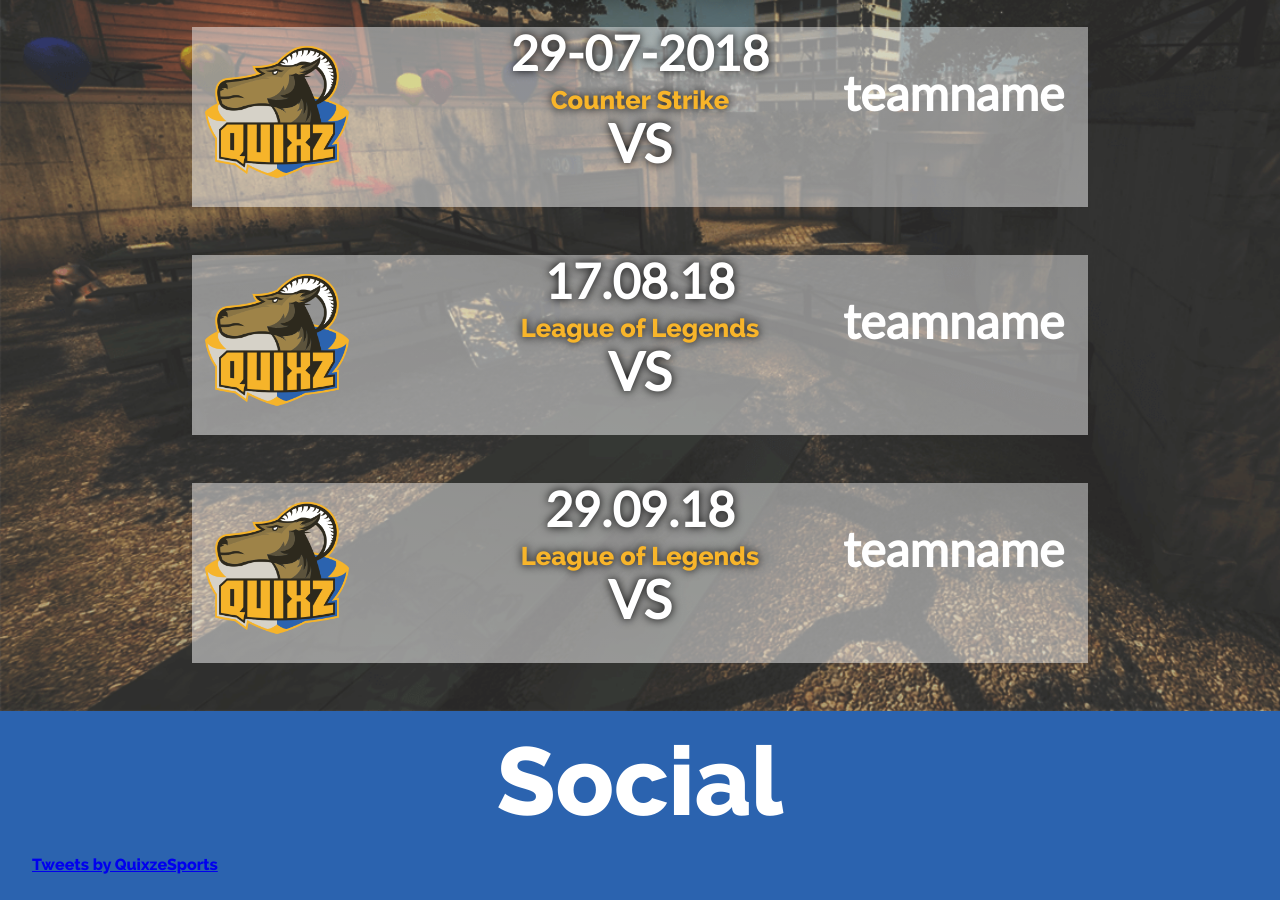
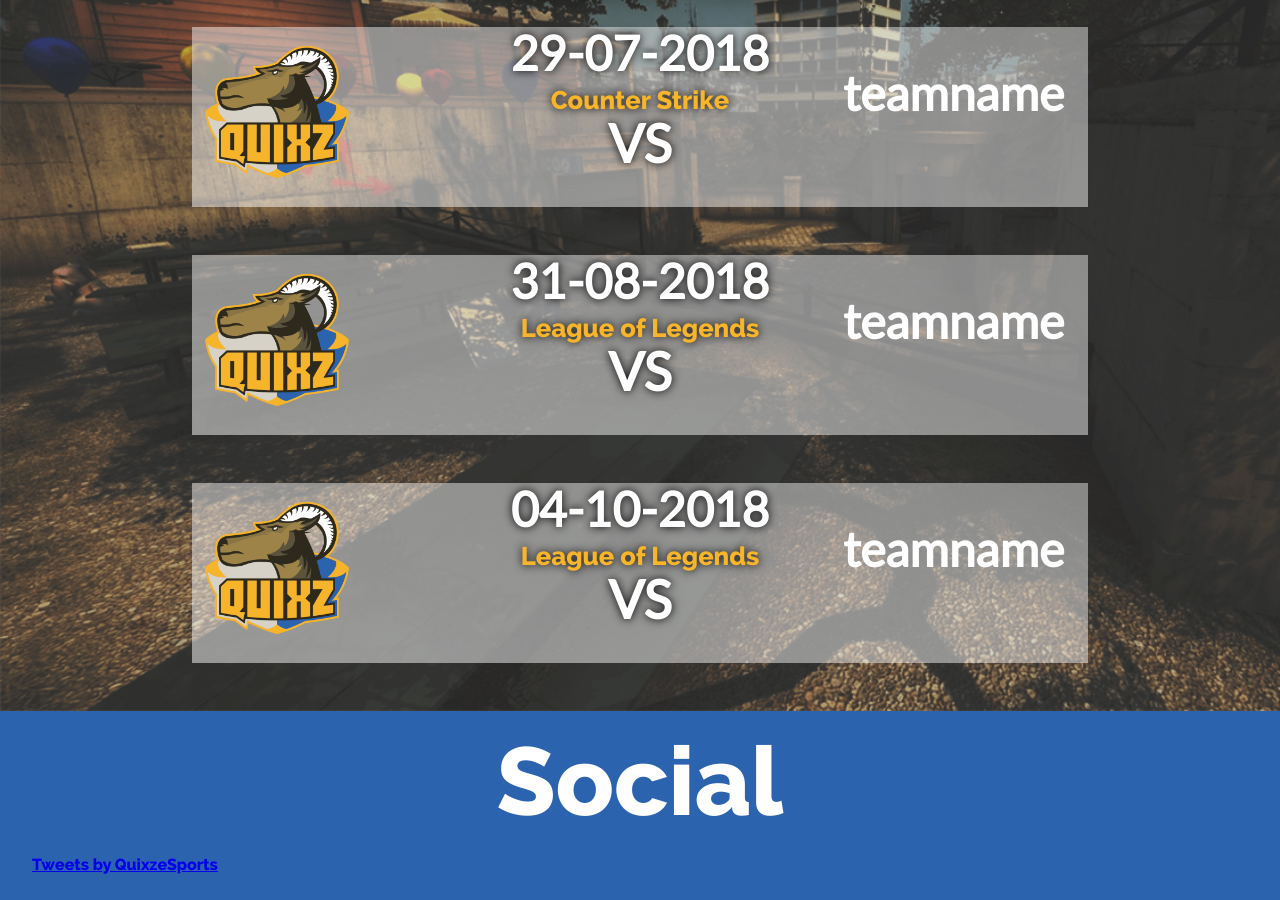
Before and after one commit to EndreKlakk/Quixz_eSports, a Jekyll site: the page built from index.md, in a window 1280 px wide and 900 px high, scrolled down 2788 px. Built offline with Jekyll 4.4.1, drawn with Linux system fonts in a browser that asks for light colours; a script that is not in the unit is left out; comment, search, counter and statistics services are not loaded.

Commit message:
Update Homepage “upcoming_matches”

```diff
--- a/index.md
+++ b/index.md
@@ -6,11 +6,11 @@
 game_top: Counter Strike
 matchlink_top: '#'
 teamname_middle: teamname
-matchdate_middle: 17.08.18
+matchdate_middle: 31-08-2018
 game_middle: League of Legends
 matchlink_middle: '#'
 teamname_bottom: teamname
-matchdate_bottom: 29.09.18
+matchdate_bottom: 04-10-2018
 game_bottom: League of Legends
 matchlink_bottom: '#'
 ---
```
